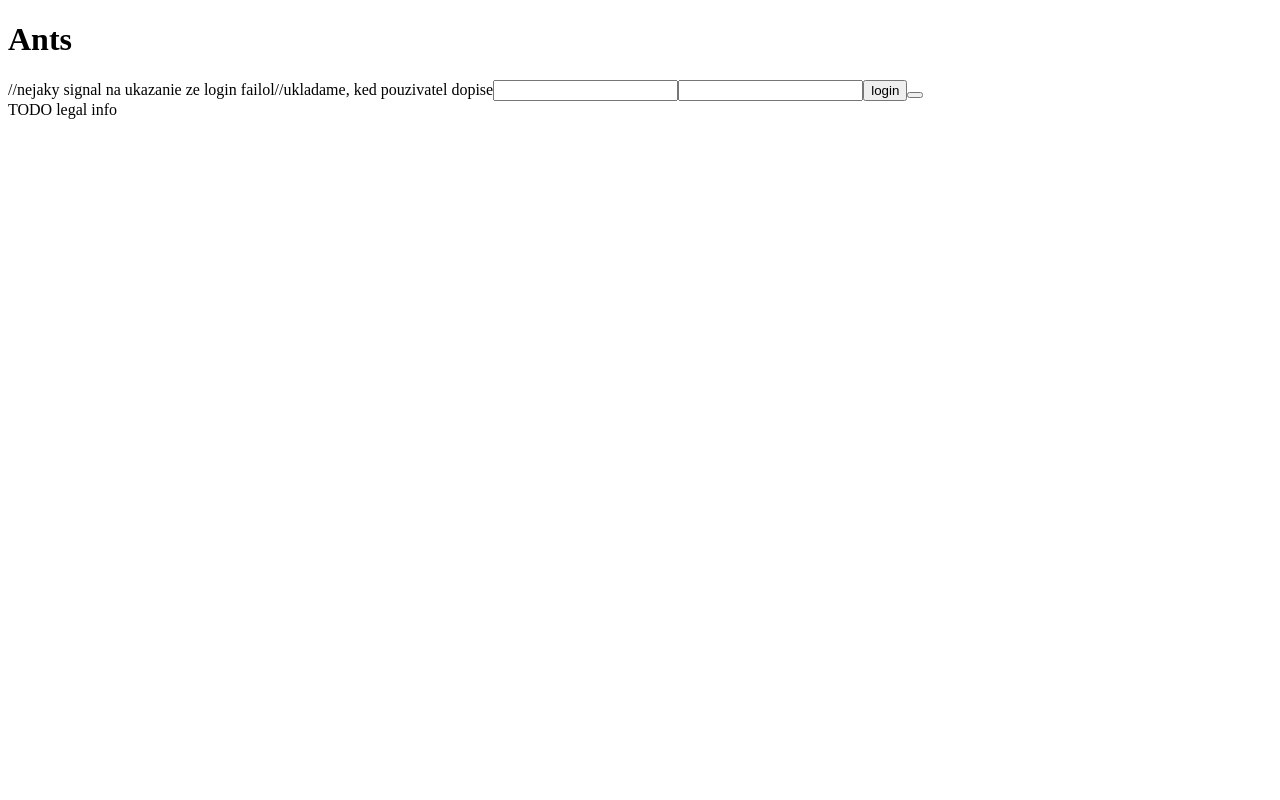
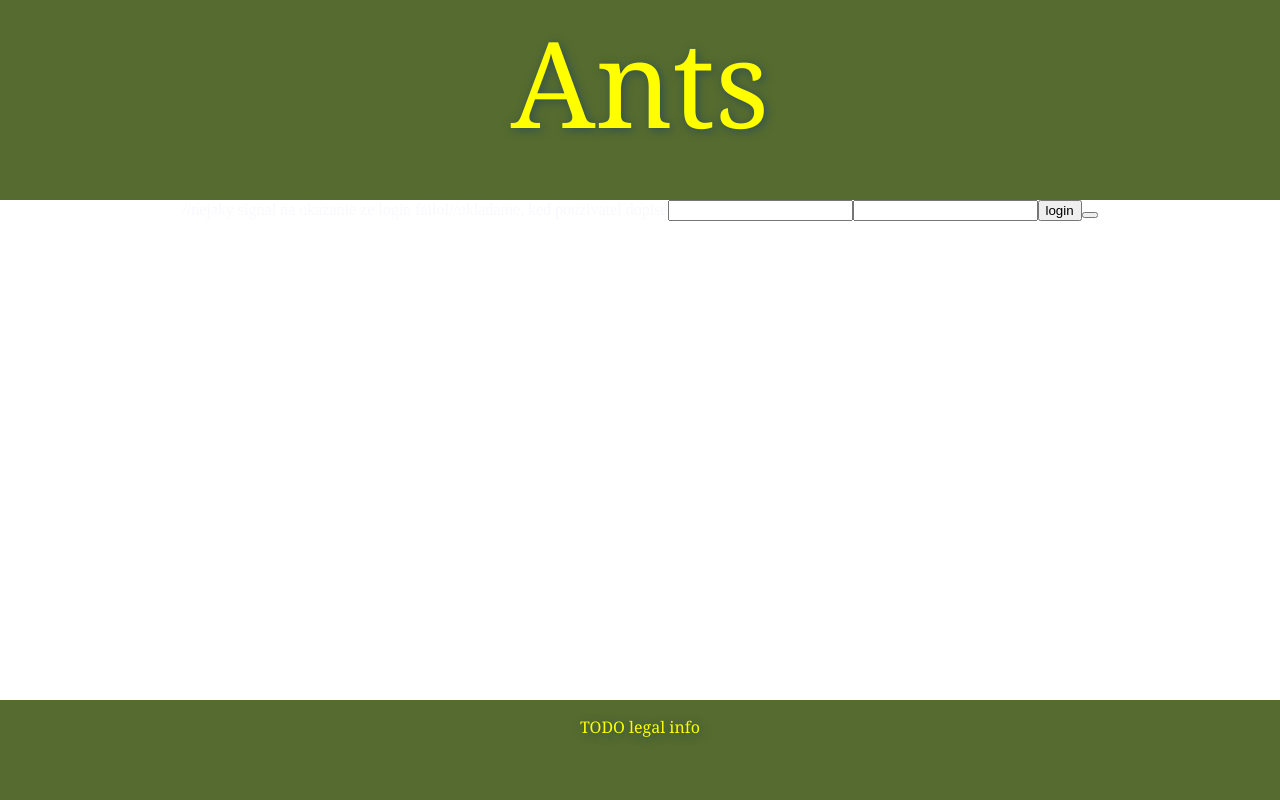
Before and after one commit to FilipJanitor/Ants, a React app: page / in a window 1280 px wide. Built offline with nearby package versions, Linux system fonts and the light colour scheme.

Commit message:
Add very basic style

```diff
--- a/public/index.html
+++ b/public/index.html
@@ -2,17 +2,24 @@
 <html>
   <head>
     <meta charset="utf-8">
+    <meta name="viewport" content="width=device-width, initial-scale=1.0">
     <title>Ants</title>
 	  <link rel="stylesheet" type="text/css" href="style.css">
   </head>
   <body>
-    <div class="page-header">
-      <h1> Ants </h1>
-    </div>
-    <div id="GameWindow" class="container"></div> <!-- tento bude treba resizovat na celu sirku -->
-    <div class="page-footer">
-      <footer> TODO legal info </footer>
-    </div>
+    <header id="header">
+      Ants
+    </header>
+    <div id="GameWindow" ></div> <!-- tento bude treba resizovat na celu sirku class="container"-->
+    <footer id="footer">
+      <p> TODO legal info </p>
+    </footer>
+    <script>
+      document.getElementById("GameWindow").style.height = (window.innerHeight - 200 - 100).toString() + "px";
+      window.addEventListener("resize", () => {
+        document.getElementById("GameWindow").style.height = (window.innerHeight - 200 - 100).toString() + "px";
+      });
+      </script>
 	  <script src="./client.bundle.js"></script>
   </body>
 </html>
--- a/public/js/components/Game.js
+++ b/public/js/components/Game.js
@@ -0,0 +1 @@
+//https://github.com/FreezingMoon/AncientBeast/tree/master/assets/cards
--- a/public/style.css
+++ b/public/style.css
@@ -0,0 +1,50 @@
+/*https://github.com/FreezingMoon/AncientBeast/tree/master/src/style*/
+header{
+    width: 100%;
+    height: 200px;
+    font-family: Georgia, serif;
+    font-size: 7.5em;
+    background-color: darkolivegreen;
+    margin: 0;
+    padding: 0;
+    overflow: hidden;
+    position: relative;
+    top: 0;
+    text-align: center;
+    color: yellow;
+    text-shadow: 2px 2px 10px darkslategray
+
+}
+
+h1, body{
+    margin: 0;
+    padding: 0;
+}
+
+#GameWindow{
+    top: 200;
+    position: relative;
+    width: 100%;
+    background-color: white;
+    margin: 0;
+    padding: 0;
+    color: ghostwhite;
+    text-align: center;
+
+}
+
+footer{
+    width: 100%;
+    height: 100px;
+    font-family: Georgia, serif;
+    font-size: 1em;
+    background-color: darkolivegreen;
+    margin: 0;
+    padding: 0;
+    overflow: hidden;
+    position: relative;
+    bottom: 0;
+    text-align: center;
+    color: yellow;
+    text-shadow: 2px 2px 10px darkslategray
+}
```
